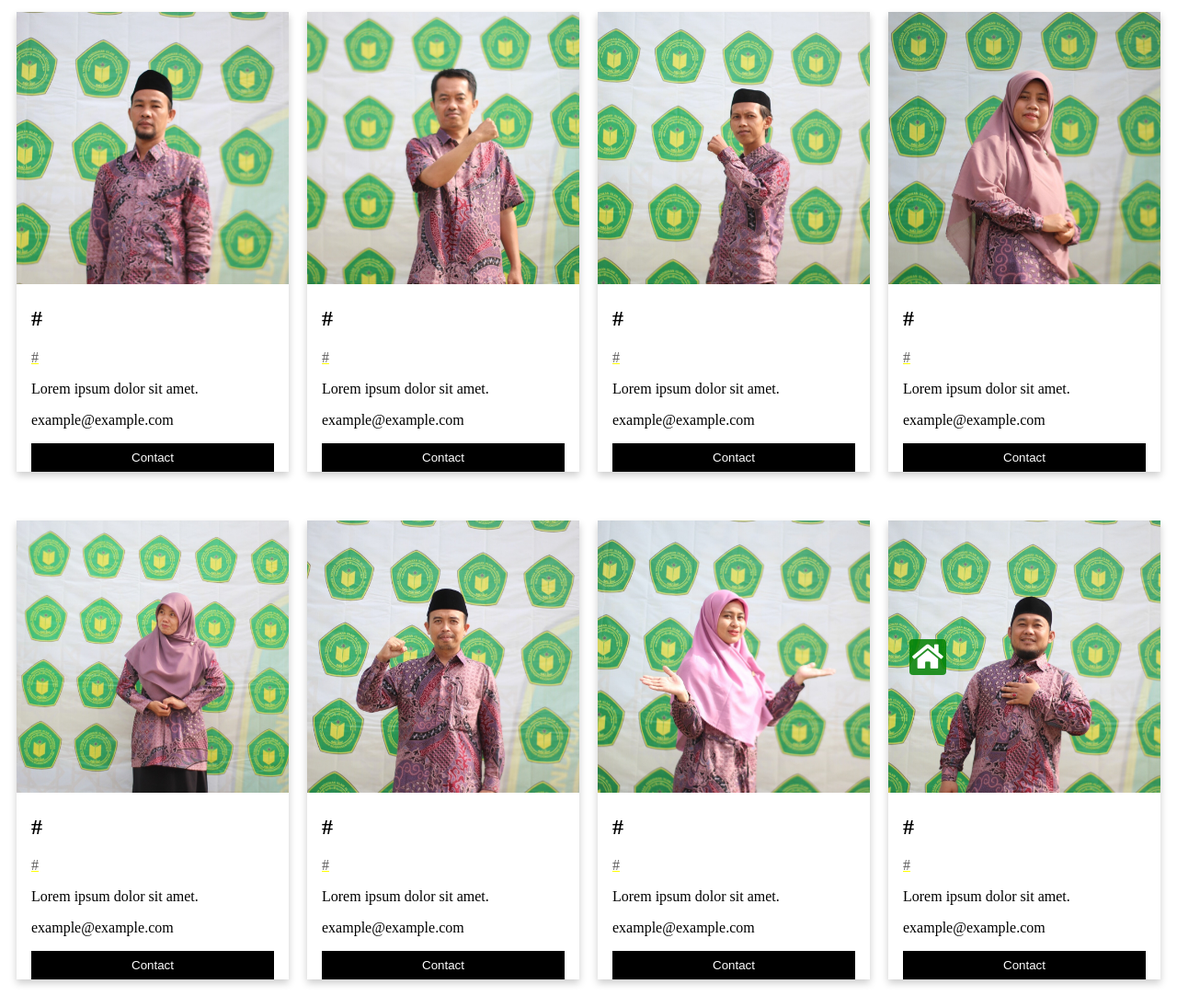
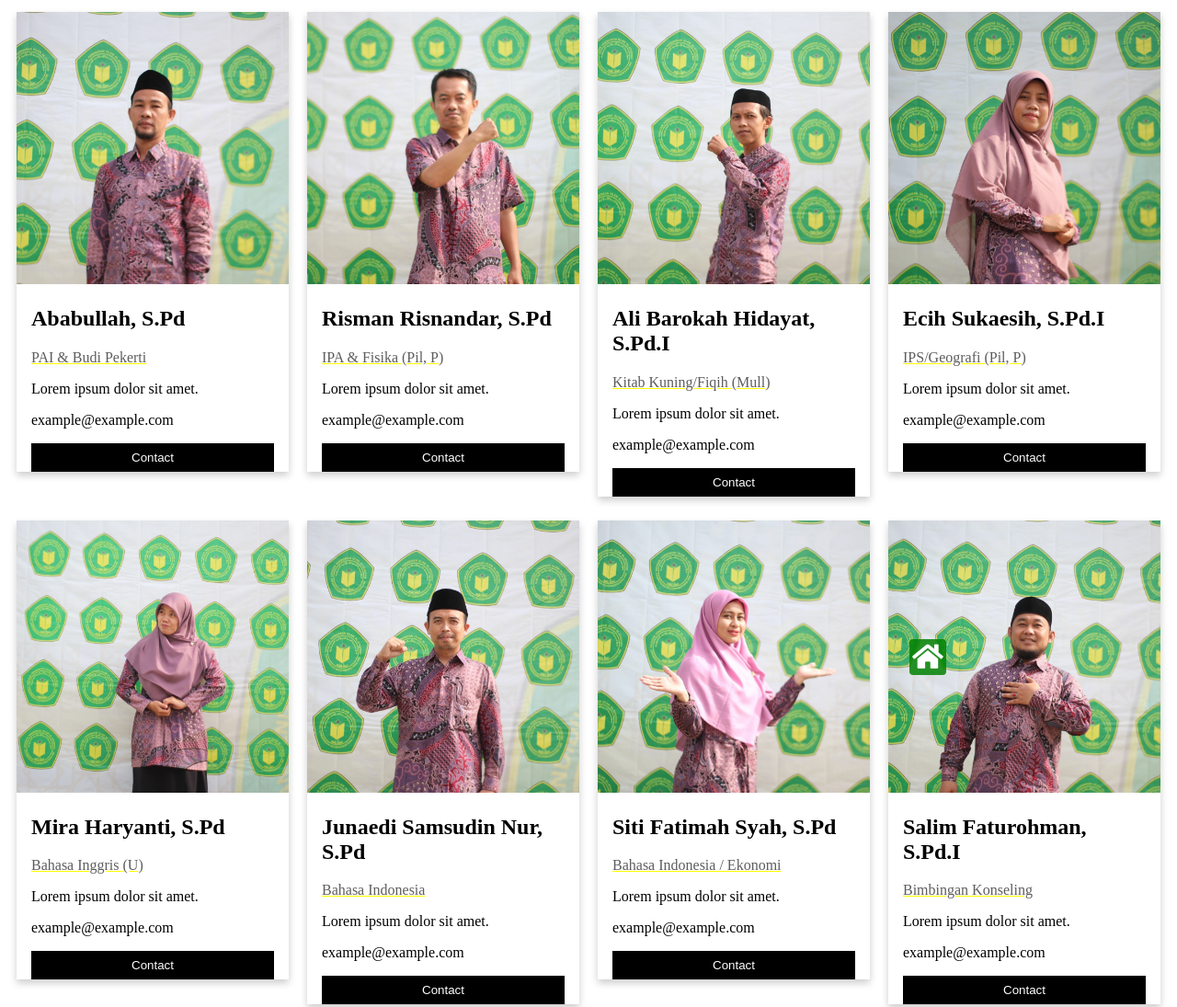
Before and after one commit to sma-alatiqiyah/sma-alatiqiyah.github.io, a plain HTML site: page asset/guru/tenaga-pendidikan-2.html in a window 1280 px wide. Shown: the part 64-1159 px from the top of the page at 92% size. Drawn offline with Linux system fonts and the light colour scheme.

Commit message:
adding name for teachers

```diff
--- a/asset/guru/tenaga-pendidikan-2.html
+++ b/asset/guru/tenaga-pendidikan-2.html
@@ -18,8 +18,8 @@
                 <div class="card">
                     <img src="../img/foto guru/edit/2c3c8486-bd78-4505-9309-e3bd29f95cae.jpg" alt="" width="100%">
                     <div class="container pendidik">
-                        <h2>#</h2>
-                        <p class="title gelar">#</p>
+                        <h2>Ababullah, S.Pd</h2>
+                        <p class="title gelar">PAI & Budi Pekerti</p>
                         <p>Lorem ipsum dolor sit amet.</p>
                         <p>example@example.com</p>
                         <p><button class="button">Contact</button></p>
@@ -31,8 +31,8 @@
                     <img src="../img/foto guru/edit/b6b8904a-1768-4467-ac33-8b4648bb854b.jpg" alt="" width="100%">
 
                     <div class="container pendidik">
-                        <h2>#</h2>
-                        <p class="title gelar">#</p>
+                        <h2>Risman Risnandar, S.Pd</h2>
+                        <p class="title gelar">IPA & Fisika (Pil, P)</p>
                         <p>Lorem ipsum dolor sit amet.</p>
                         <p>example@example.com</p>
                         <p><button class="button">Contact</button></p>
@@ -43,8 +43,8 @@
                 <div class="card">
                     <img src="../img/foto guru/edit/9ee396d1-68dd-4e8a-9c82-ab108db9a685.jpg" alt="" width="100%">
                     <div class="container pendidik">
-                        <h2>#</h2>
-                        <p class="title gelar">#</p>
+                        <h2>Ali Barokah Hidayat, S.Pd.I </h2>
+                        <p class="title gelar">Kitab Kuning/Fiqih (Mull)</p>
                         <p>Lorem ipsum dolor sit amet.</p>
                         <p>example@example.com</p>
                         <p><button class="button">Contact</button></p>
@@ -56,8 +56,8 @@
                     <img src="../img/foto guru/edit/e0eb345a-e755-48e8-85e5-39c11b19f428.jpg" alt="" width="100%">
 
                     <div class="container pendidik">
-                        <h2>#</h2>
-                        <p class="title gelar">#</p>
+                        <h2>Ecih Sukaesih, S.Pd.I</h2>
+                        <p class="title gelar">IPS/Geografi (Pil, P)</p>
                         <p>Lorem ipsum dolor sit amet.</p>
                         <p>example@example.com</p>
                         <p><button class="button">Contact</button></p>
@@ -72,8 +72,8 @@
                     <div class="card">
                         <img src="../img/foto guru/edit/6026f66d-d689-429a-a5f1-9a6ebc7afc51.jpg" alt="" width="100%">
                         <div class="container pendidik">
-                            <h2>#</h2>
-                            <p class="title gelar">#</p>
+                            <h2>Mira Haryanti, S.Pd</h2>
+                            <p class="title gelar">Bahasa Inggris (U)</p>
                             <p>Lorem ipsum dolor sit amet.</p>
                             <p>example@example.com</p>
                             <p><button class="button">Contact</button></p>
@@ -84,8 +84,8 @@
                     <div class="card">
                         <img src="../img/foto guru/edit/c9d34725-0255-4ecd-8b3f-f05dc19ae2b5.jpg" alt="" width="100%">
                         <div class="container pendidik">
-                            <h2>#</h2>
-                            <p class="title gelar">#</p>
+                            <h2>Junaedi Samsudin Nur, S.Pd</h2>
+                            <p class="title gelar">Bahasa Indonesia</p>
                             <p>Lorem ipsum dolor sit amet.</p>
                             <p>example@example.com</p>
                             <p><button class="button">Contact</button></p>
@@ -96,8 +96,8 @@
                     <div class="card">
                         <img src="../img/foto guru/edit/7e10e676-0eb5-478c-b11a-86b487bc0213.jpg" alt="" width="100%">
                         <div class="container pendidik">
-                            <h2>#</h2>
-                            <p class="title gelar">#</p>
+                            <h2>Siti Fatimah Syah, S.Pd</h2>
+                            <p class="title gelar">Bahasa Indonesia / Ekonomi</p>
                             <p>Lorem ipsum dolor sit amet.</p>
                             <p>example@example.com</p>
                             <p><button class="button">Contact</button></p>
@@ -108,8 +108,8 @@
                     <div class="card">
                         <img src="../img/foto guru/edit/769a8a0a-bef0-4e20-b502-707851e9903e.jpg" alt="" width="100%">
                         <div class="container pendidik">
-                            <h2>#</h2>
-                            <p class="title gelar">#</p>
+                            <h2>Salim Faturohman, S.Pd.I</h2>
+                            <p class="title gelar">Bimbingan Konseling</p>
                             <p>Lorem ipsum dolor sit amet.</p>
                             <p>example@example.com</p>
                             <p><button class="button">Contact</button></p>
```
Also changed, not shown: asset/guru/tenaga-pendidikan.html (+2 -2 lines).
